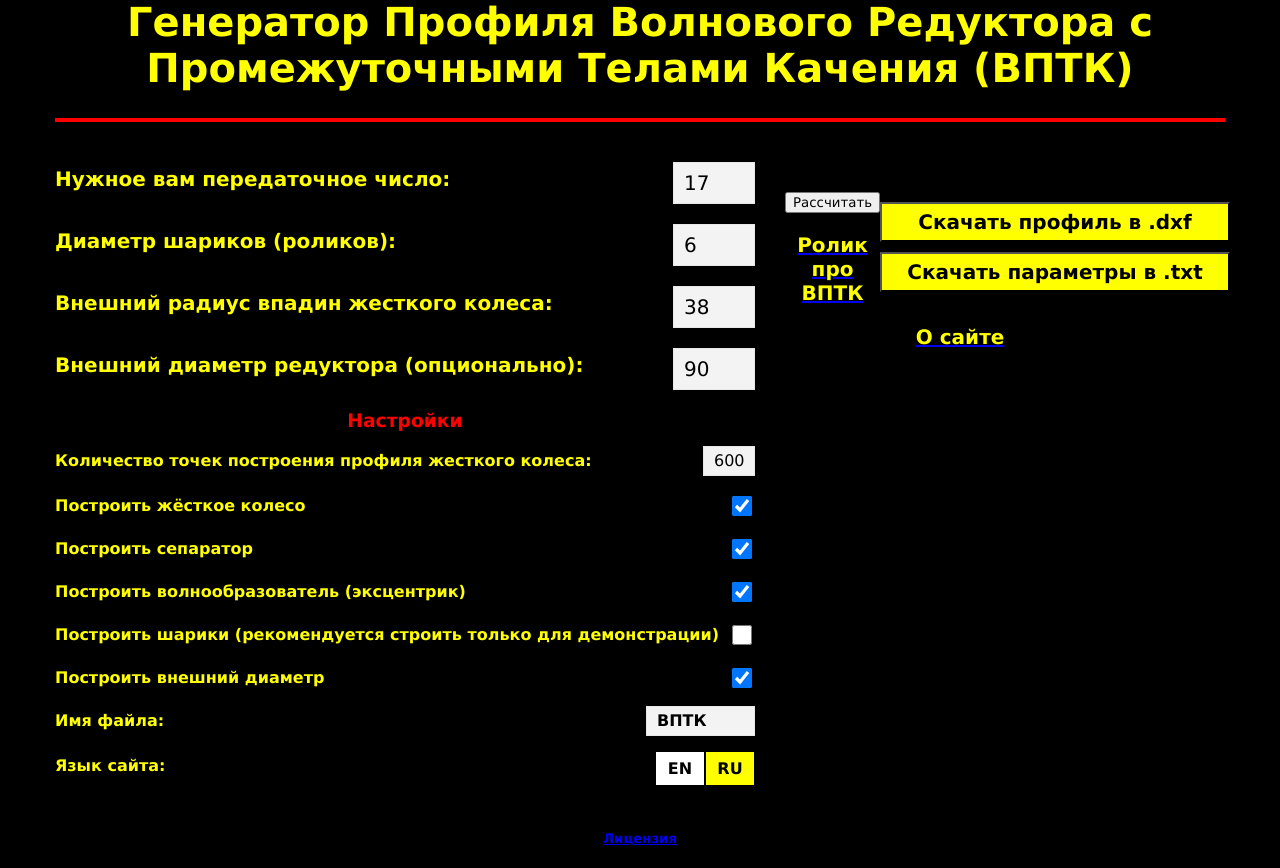
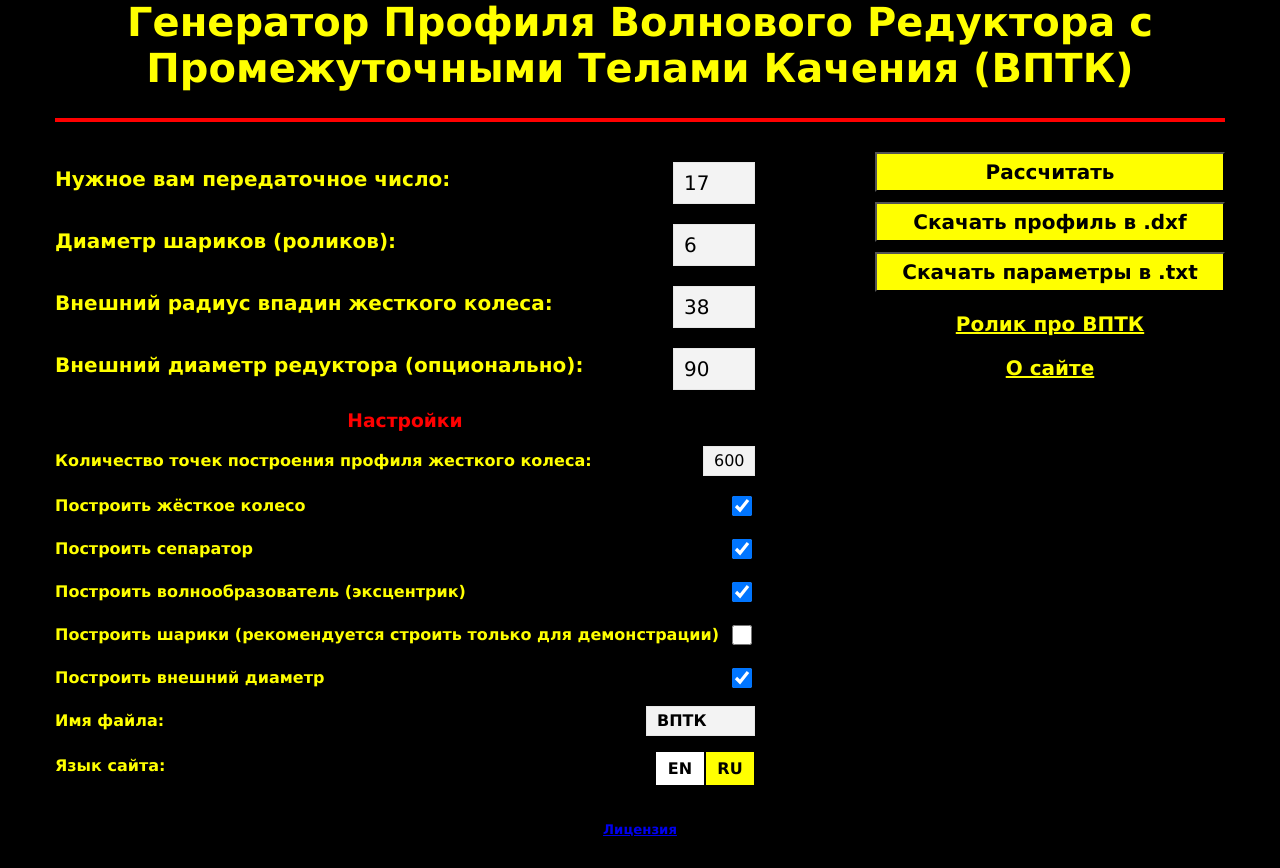
Before and after one commit to Marsovich-dev/WaveDriveGenerator, a Flask app: page / in a window 1280 px wide. Shown: the part 28-896 px from the top of the page. After the commit the page ends 864 px from the top, so only its background shows below. Run offline with Flask 3, Linux system fonts and the light colour scheme.

Commit message:
Update styles.css
Исправил недочёт

```diff
--- a/static/styles.css
+++ b/static/styles.css
@@ -24,7 +24,7 @@
 }
 
 .wrapper {
-    max-width: 1170px;
+    width: 1170px;
     margin: 0 auto;
 }
 
@@ -32,7 +32,6 @@
 form {
     width: 700px;
     text-align: left;
-
 }
 
 
@@ -64,38 +63,27 @@
     text-align: center;
 }
 
-form input[type=submit]{
-    position: absolute;
-    right: 50px;
+
+#sidebar {
+    width: 350px;
+    float: right;
+
+}
+
+#sidebar button, #sidebar input {
+    background-color: yellow;
+    float: right;
     width: 350px;
     height: 40px;
     font-size: 20px;
     font-weight: bold;
     margin-top: 10px;
     color: black;
-    background-color: #ffff00;
-}
-
-#sidebar {
-    position: absolute;
-    right: 50px;
-    margin-top: 50px;
-}
-
-#sidebar button {
-    float: right;
-    clear: both;
-    width: 350px;
-    height: 40px;
-    font-size: 20px;
-    font-weight: bold;
-    margin-top: 10px;
-    color: black;
-    background-color: #ffff00;
 }
 
 
 #sidebar h3{
+    float: right;
     width: 350px;
     margin-top: 0px;
     margin-bottom: 0px;
@@ -104,6 +92,11 @@
     color: #ffff00;
     font-size: 20px;
     text-align: center;
+    text-decoration: underline;
+}
+
+#mainform {
+    float: left;
 }
 
 .flash {
@@ -227,11 +220,6 @@
 }
 
 
-footer {
-    margin-top: 400px;
-}
-
-
 #page_about a {
     display: flex;
     justify-content: center;
@@ -245,3 +233,8 @@
     text-align: center;
     line-height: 200%;
 }
+
+footer {
+    clear: both;
+    margin-top: 700px;
+}
```
